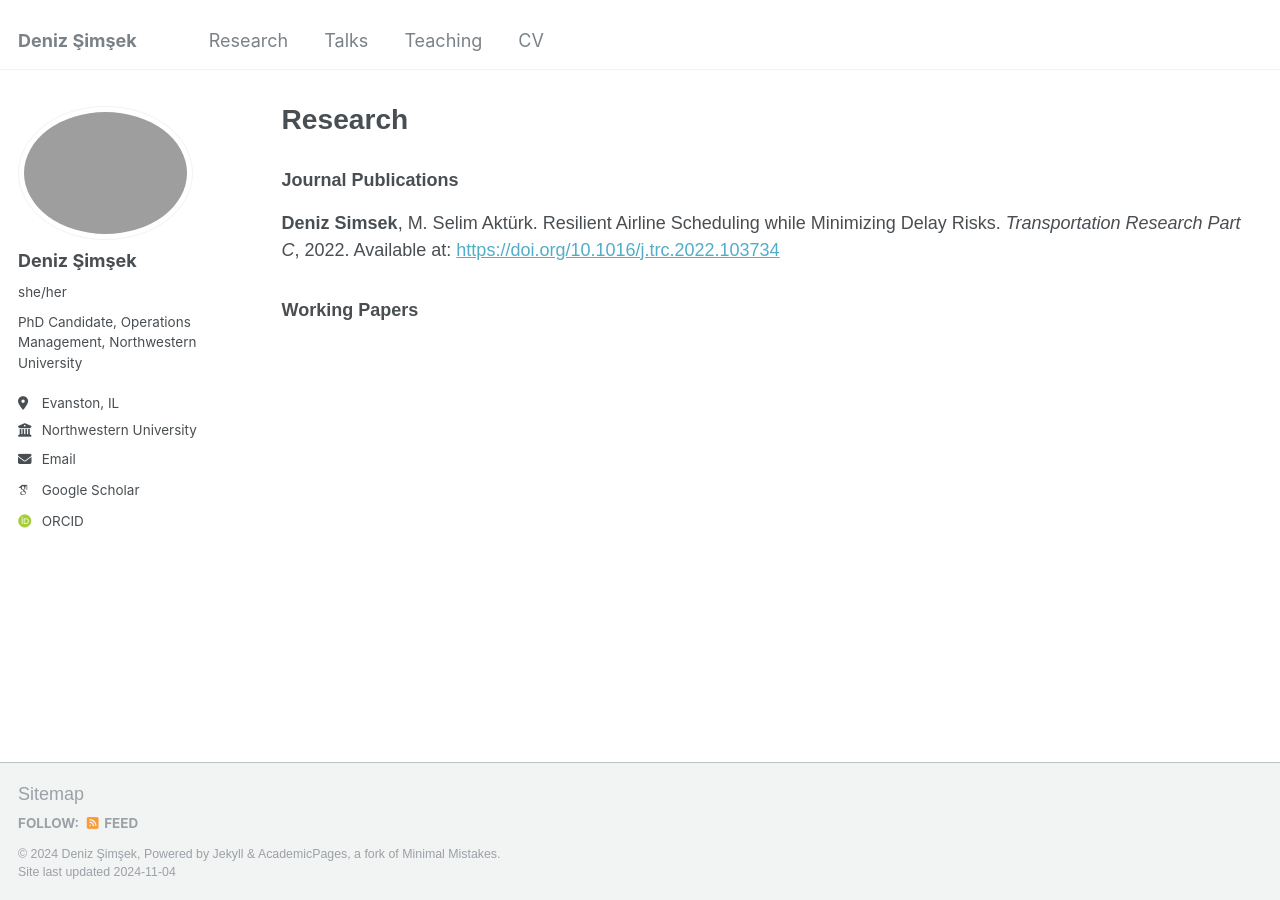
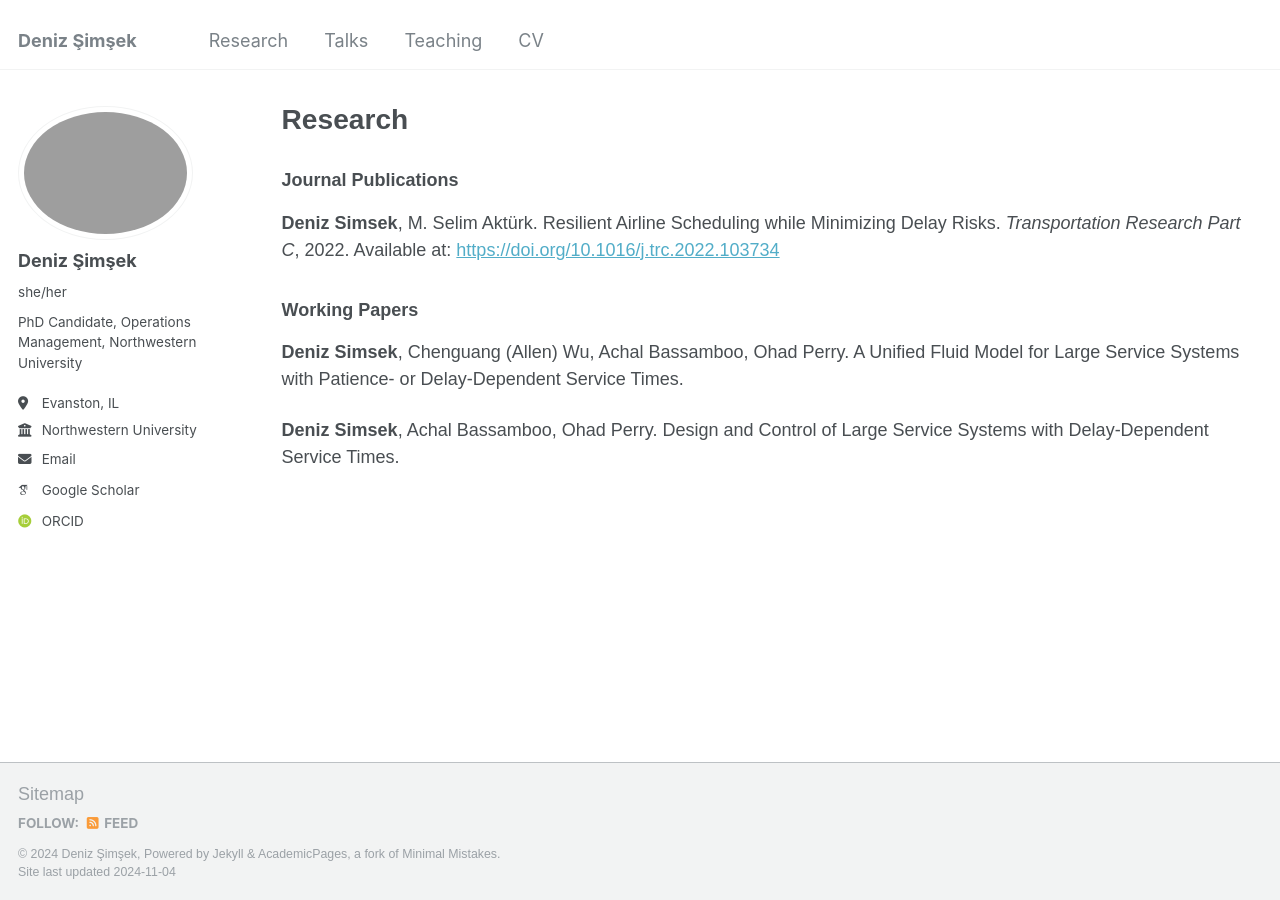
Before and after one commit to deniz-simsek/deniz-simsek, a Jekyll site: the page built from _pages/publications.md, in a window 1280 px wide. Built offline with Jekyll 4.4.1, drawn with Linux system fonts in a browser that asks for light colours; some web fonts are replaced.

Commit message:
Update publications.md

```diff
--- a/_pages/publications.md
+++ b/_pages/publications.md
@@ -10,4 +10,11 @@ redirect_from:
 ### Journal Publications
 
 **Deniz Simsek**, M. Selim Aktürk. Resilient Airline Scheduling while Minimizing Delay Risks. *Transportation Research Part C*, 2022. Available at: [https://doi.org/10.1016/j.trc.2022.103734](https://doi.org/10.1016/j.trc.2022.103734)
+
+
+
 ### Working Papers
+
+**Deniz Simsek**, Chenguang (Allen) Wu, Achal Bassamboo, Ohad Perry. A Unified Fluid Model for Large Service Systems with Patience- or Delay-Dependent Service Times.
+
+**Deniz Simsek**, Achal Bassamboo, Ohad Perry. Design and Control of Large Service Systems with Delay-Dependent Service Times.
```
